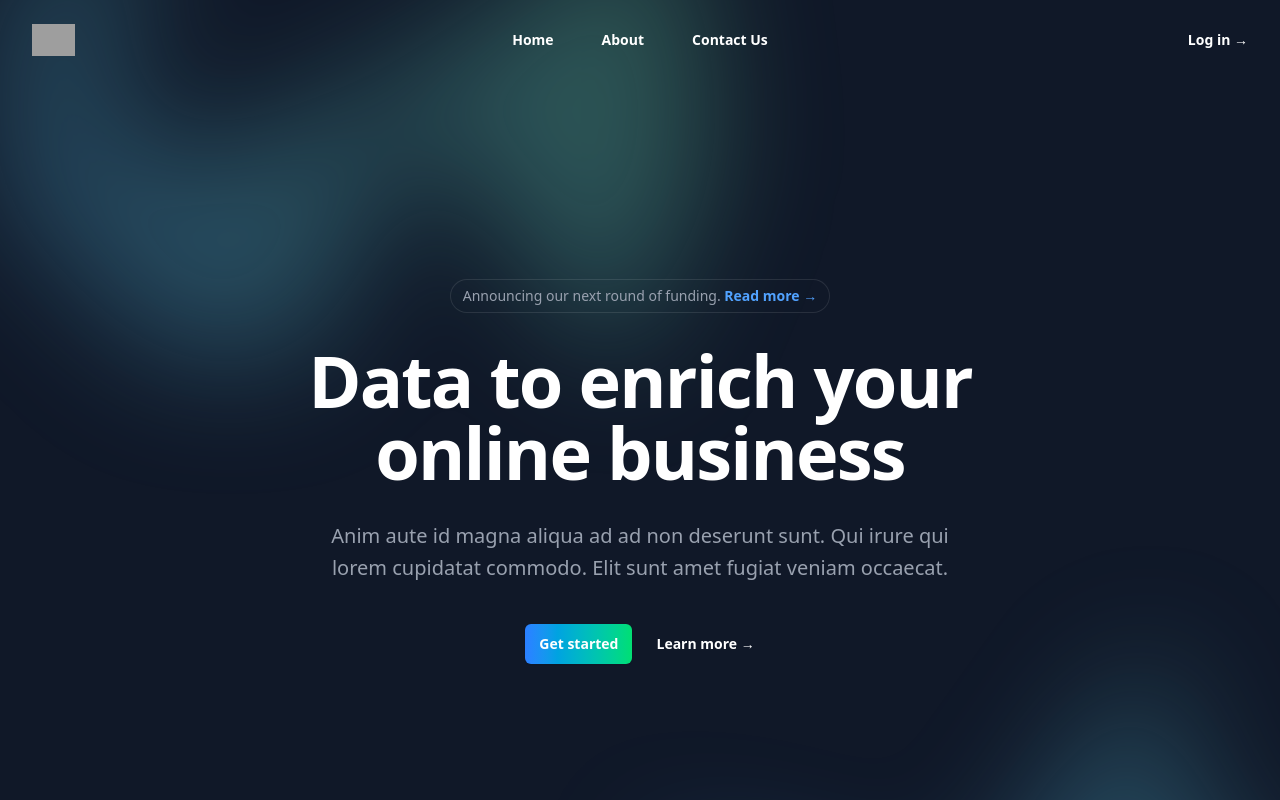
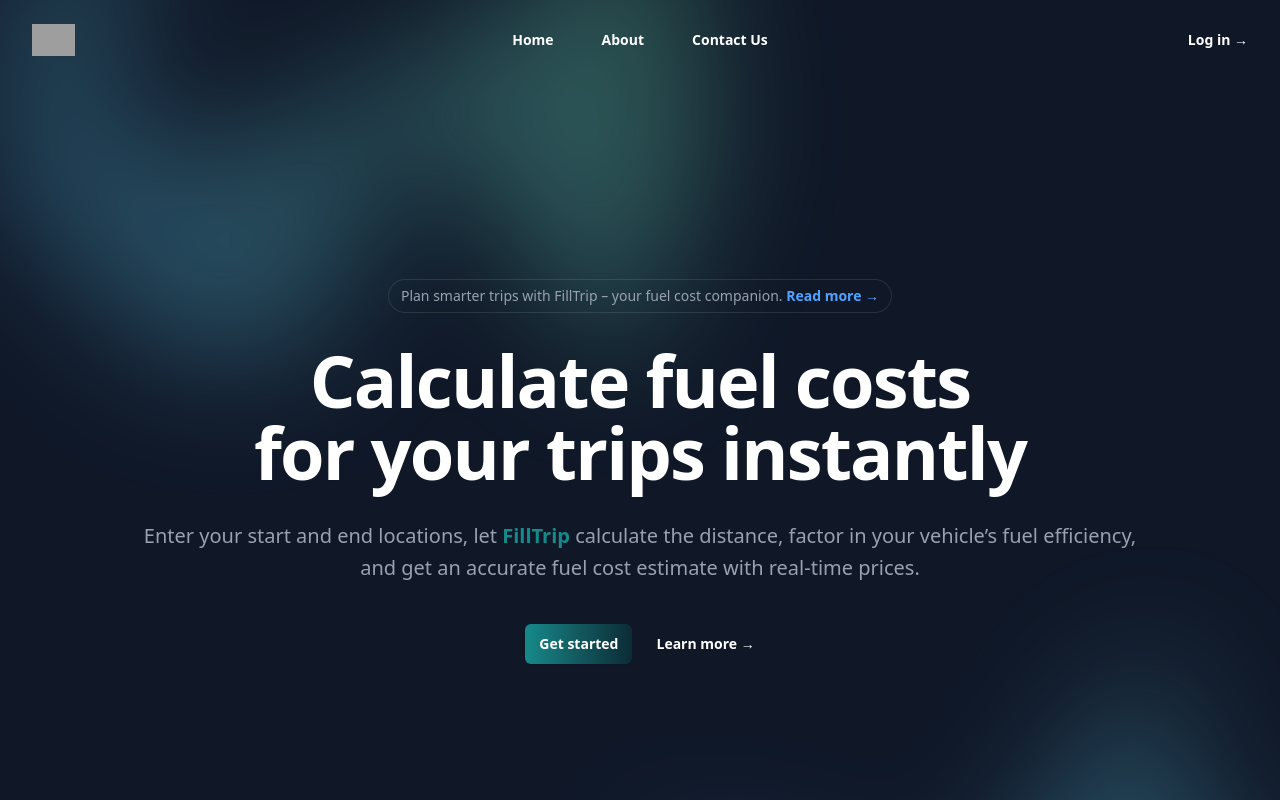
Before and after one commit to JvEztraaaa/FillTrip, a React (Vite) app: page / in a window 1280 px wide. Built offline with nearby package versions, Linux system fonts and the light colour scheme; grey boxes are pictures that could not be loaded.

Commit message:
style: changed landing page color scheme and aligned details to filltrip

```diff
--- a/src/index.css
+++ b/src/index.css
@@ -1,6 +1,4 @@
-@tailwind base;
-@tailwind components;
-@tailwind utilities;
+
 @import "tailwindcss";
 
 /* Simple reset for specific elements only */
--- a/src/pages/LandingPage.jsx
+++ b/src/pages/LandingPage.jsx
@@ -37,13 +37,13 @@ export default function LandingPage() {
           </div>
           <div className="hidden lg:flex lg:gap-x-12">
             {navigation.map((item) => (
-              <a key={item.name} href={item.href} className="text-sm/6 font-semibold text-white">
+              <a key={item.name} href={item.href} className="text-sm/6 font-semibold text-white transition-colors duration-200 hover:text-[#4FD1C5] hover:underline">
                 {item.name}
               </a>
             ))}
           </div>
           <div className="hidden lg:flex lg:flex-1 lg:justify-end">
-            <a href="#" className="text-sm/6 font-semibold text-white">
+            <a href="#" className="text-sm/6 font-semibold text-white transition-colors duration-200 hover:text-[#4FD1C5] hover:underline">
               Log in <span aria-hidden="true">&rarr;</span>
             </a>
           </div>
@@ -76,7 +76,7 @@ export default function LandingPage() {
                     <a
                       key={item.name}
                       href={item.href}
-                      className="-mx-3 block rounded-lg px-3 py-2 text-base/7 font-semibold text-white hover:bg-white/5"
+                      className="-mx-3 block rounded-lg px-3 py-2 text-base/7 font-semibold text-white hover:bg-white/5 transition-colors duration-200 hover:text-[#4FD1C5] hover:underline"
                     >
                       {item.name}
                     </a>
@@ -85,7 +85,7 @@ export default function LandingPage() {
                 <div className="py-6">
                   <a
                     href="#"
-                    className="-mx-3 block rounded-lg px-3 py-2.5 text-base/7 font-semibold text-white hover:bg-white/5"
+                    className="-mx-3 block rounded-lg px-3 py-2.5 text-base/7 font-semibold text-white hover:bg-white/5 transition-colors duration-200 hover:text-[#4FD1C5] hover:underline"
                   >
                     Log in
                   </a>
@@ -96,7 +96,7 @@ export default function LandingPage() {
         </Dialog>
       </header>
 
-      <div className="relative isolate px-6 pt-14 lg:px-8">
+      <div className="relative isolate px-8 pt-14 lg:px-16">
         <div
           aria-hidden="true"
           className="absolute inset-x-0 -top-40 -z-10 transform-gpu overflow-hidden blur-3xl sm:-top-80"
@@ -109,10 +109,10 @@ export default function LandingPage() {
             className="relative left-[calc(50%-11rem)] aspect-1155/678 w-144.5 -translate-x-1/2 rotate-30 bg-gradient-to-tr from-blue-400 to-green-300 opacity-30 sm:left-[calc(50%-30rem)] sm:w-288.75"
           />
         </div>
-        <div className="mx-auto max-w-2xl py-32 sm:py-48 lg:py-56">
+        <div className="mx-auto max-w-5xl py-32 sm:py-48 lg:py-56">
           <div className="hidden sm:mb-8 sm:flex sm:justify-center">
             <div className="relative rounded-full px-3 py-1 text-sm/6 text-gray-400 ring-1 ring-white/10 hover:ring-white/20">
-              Announcing our next round of funding.{' '}
+              Plan smarter trips with FillTrip – your fuel cost companion.{' '}
               <a href="#" className="font-semibold text-blue-400">
                 <span aria-hidden="true" className="absolute inset-0" />
                 Read more <span aria-hidden="true">&rarr;</span>
@@ -121,20 +121,19 @@ export default function LandingPage() {
           </div>
           <div className="text-center">
             <h1 className="text-5xl font-semibold tracking-tight text-balance text-white sm:text-7xl">
-              Data to enrich your online business
+              Calculate fuel costs for your trips instantly
             </h1>
             <p className="mt-8 text-lg font-medium text-pretty text-gray-400 sm:text-xl/8">
-              Anim aute id magna aliqua ad ad non deserunt sunt. Qui irure qui lorem cupidatat commodo. Elit sunt amet
-              fugiat veniam occaecat.
+              Enter your start and end locations, let <span className="font-bold text-[#168A8A]">FillTrip</span> calculate the distance, factor in your vehicle’s fuel efficiency, and get an accurate fuel cost estimate with real-time prices.
             </p>
             <div className="mt-10 flex items-center justify-center gap-x-6">
               <a
                 href="#"
-                className="rounded-md bg-gradient-to-r from-blue-500 to-green-400 px-3.5 py-2.5 text-sm font-semibold text-white shadow-xs hover:from-blue-400 hover:to-green-300 focus-visible:outline-2 focus-visible:outline-offset-2 focus-visible:outline-blue-500"
+                className="rounded-md bg-gradient-to-r from-[#168A8A] to-[#0B2C36] px-3.5 py-2.5 text-sm font-semibold text-white shadow-xs transition-all duration-200 hover:from-[#0B2C36] hover:to-[#168A8A] hover:scale-105 hover:shadow-lg focus-visible:outline-2 focus-visible:outline-offset-2 focus-visible:outline-[#168A8A]"
               >
                 Get started
               </a>
-              <a href="#" className="text-sm/6 font-semibold text-white">
+              <a href="#" className="text-sm/6 font-semibold text-white transition-all duration-200 hover:underline hover:text-[#4FD1C5]">
                 Learn more <span aria-hidden="true">→</span>
               </a>
             </div>
```
